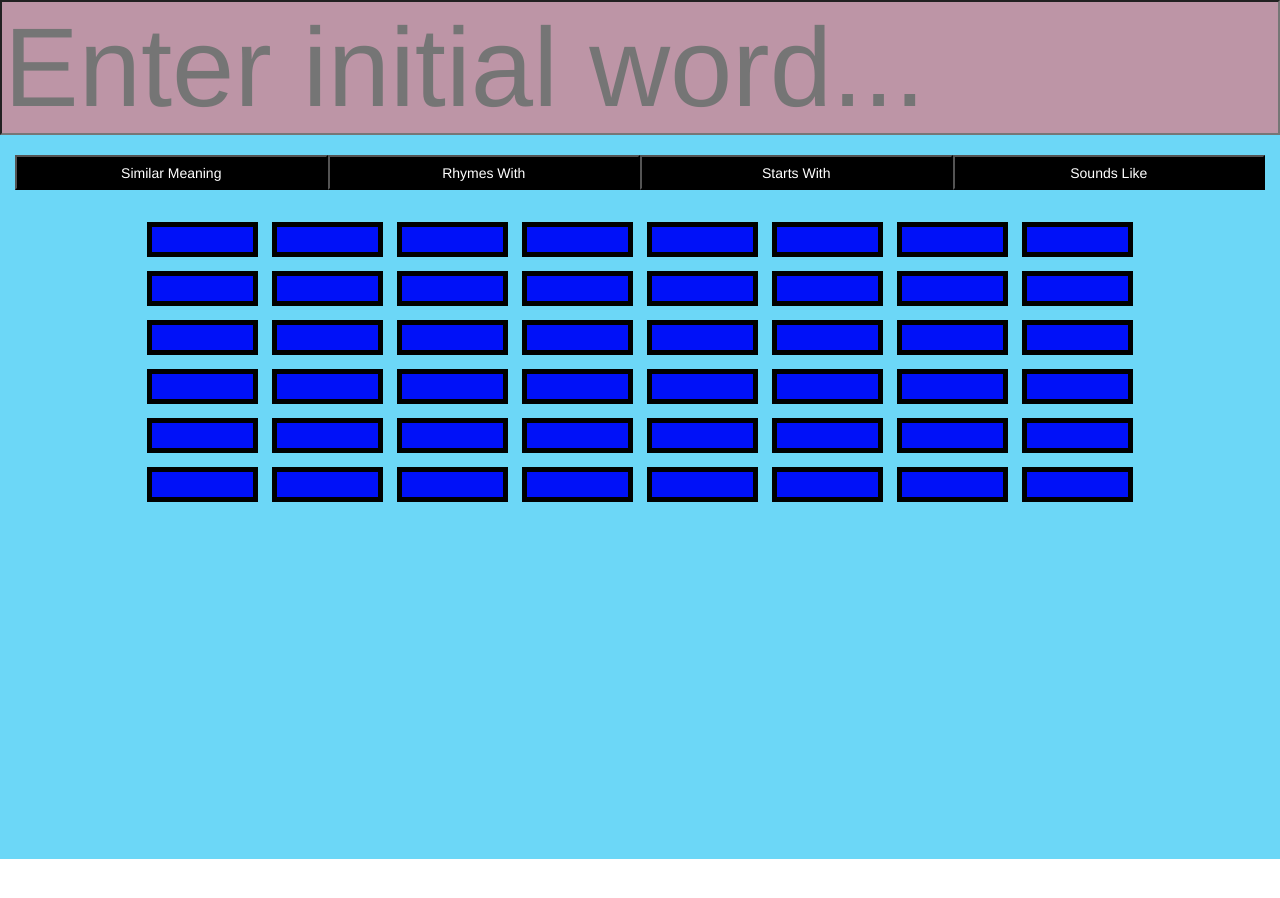
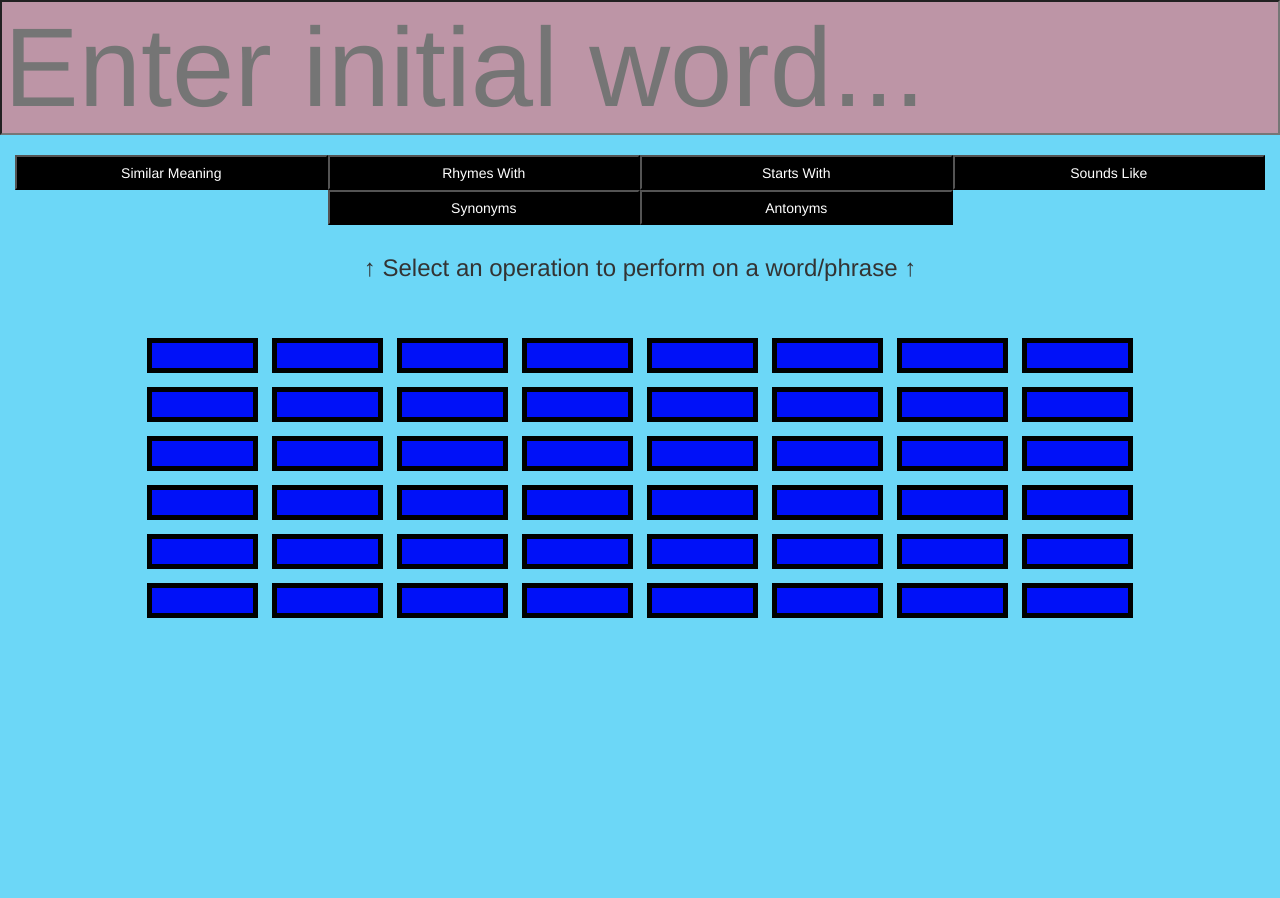
Before and after one commit to Denzel-Awuah/react-thesaurus, a React (Create React App) app: page / in a window 1280 px wide. Shown: the top 898 px of the page. Before the commit the page ends 859 px from the top, so only its background shows below. Built offline with nearby package versions, Linux system fonts and the light colour scheme.

Commit message:
added syn and ant buttons

```diff
--- a/src/Display.css
+++ b/src/Display.css
@@ -47,7 +47,7 @@
 	-webkit-transform: rotate(35deg);
 			transform: rotate(35deg);
 	width: 50px;
-	transition: all 1s cubic-bezier(0.075, 0.82, 0.165, 1);/*easeOutCirc*/
+	transition: all 3s cubic-bezier(0.075, 0.82, 0.165, 1);/*easeOutCirc*/
 	z-index: 1;
   }
   .raise:hover:after {
@@ -73,7 +73,7 @@
 
 .theword{
 	color: Blue;
-	font-size: 14vmin;
+	font-size: 10vmin;
 }
 
 .Display {
--- a/src/Display.js
+++ b/src/Display.js
@@ -1,6 +1,6 @@
 import React from 'react';
 import './Display.css';
-import Engine from './Engine.js';
+import 'bootstrap/dist/css/bootstrap.min.css';
 
 class Display extends React.Component {
 
@@ -22,7 +22,7 @@ class Display extends React.Component {
        button37: "", button38: "", button39: "", button40: "",
        button41: "", button42: "", button43: "", button44: "",
        button45: "", button46: "", button47: "", button48: "",
-      engine: new Engine(),
+
      }
 
      //Event Methods
@@ -30,6 +30,8 @@ class Display extends React.Component {
      this.submitEvent = this.submitEvent.bind(this);
      this.meansLike = this.meansLike.bind(this);
      this.ryhmesWith = this.ryhmesWith.bind(this);
+     this.synonyms = this.synonyms.bind(this);
+     this.antonyms = this.antonyms.bind(this);
      this.startsWith = this.startsWith.bind(this);
      this.soundsLike = this.soundsLike.bind(this);
      this.changeWord = this.changeWord.bind(this);
@@ -164,9 +166,9 @@ addWords(data){
 }
 
 
+//----Operation Buttons-----\\
 
-
-//handles Means like button
+//Handles Means like button
 meansLike(event){
   event.preventDefault();
   const tvalue = this.state.value;
@@ -184,9 +186,7 @@ meansLike(event){
     .catch(err => console.log(err));
   }
 }
-
-
-//Handles Ryymes with button
+//Handles Ryhmes with button
 ryhmesWith(event){
   event.preventDefault();
   const tvalue = this.state.value;
@@ -205,7 +205,6 @@ ryhmesWith(event){
     .catch(err => console.log(err));
   }
 }
-
 //Handles Starts with button
 startsWith(event){
   event.preventDefault();
@@ -224,7 +223,6 @@ startsWith(event){
     .catch(err => console.log(err));
   }
 }
-
 //Handles Sounds Like Button
 soundsLike(event){
   event.preventDefault();
@@ -243,11 +241,51 @@ soundsLike(event){
     .catch(err => console.log(err));
   }
 }
+//Handles Synonyms button
+synonyms(event){
+  event.preventDefault();
+  const tvalue = this.state.value;
+  if(tvalue == "" || tvalue == null){
+    alert("You must enter a word first!");
+  }
+  else{
+    fetch("https://api.datamuse.com	/words?rel_syn="+this.state.value)
+    .then(res => res.json())
+    .then(data => {
+      this.clearWords();
+      console.log(data);
+      this.addWords(data);
+
+    })
+    .catch(err => console.log(err));
+  }
+}
+//Handles Antonyms button
+antonyms(event){
+  event.preventDefault();
+  const tvalue = this.state.value;
+  if(tvalue == "" || tvalue == null){
+    alert("You must enter a word first!");
+  }
+  else{
+    fetch("https://api.datamuse.com	/words?rel_ant="+this.state.value)
+    .then(res => res.json())
+    .then(data => {
+      this.clearWords();
+      console.log(data);
+      this.addWords(data);
+
+    })
+    .catch(err => console.log(err));
+  }
+}
 
 
+//Updates word when user is typing
 changeWord(event){
   this.setState({value: event.target.innerHTML});
 }
+
 
 
 
@@ -262,10 +300,6 @@ changeWord(event){
                 <input id="word-input" value={this.state.value} onChange={this.handleChange} className="Display" type="text"  placeholder="Enter initial word..." ></input>
             </form>
 
-              <div className="words">
-                  <a href="#" id="related-word"  onClick={this.fetchWords}></a>
-                  <p id="history" className="historyWords" ref={(el) => this.history = el}></p>
-              </div>
 
 
 
@@ -279,9 +313,18 @@ changeWord(event){
                   <button onClick={this.ryhmesWith} className="operationBtns">Rhymes With</button>
                   <button onClick={this.startsWith}className="operationBtns">Starts With</button>
                   <button onClick={this.soundsLike}className="operationBtns">Sounds Like</button>
+                  <button onClick={this.synonyms}className="operationBtns">Synonyms</button>
+                  <button onClick={this.antonyms}className="operationBtns">Antonyms</button>
             </div>
 
             <br/>
+            <br/>
+            <br/>
+            <br/>
+
+
+
+          <h3>&#8593; Select an operation to perform on a word/phrase &#8593;</h3>
 
          <div className="container thepage">
          <br/>
--- a/src/mainpage.js
+++ b/src/mainpage.js
@@ -1,7 +1,7 @@
 import React from 'react';
 import Display from './Display.js';
 import './Mainpage.css';
-import Engine from './Engine.js';
+
 
 class Mainpage extends React.Component {
 
```
